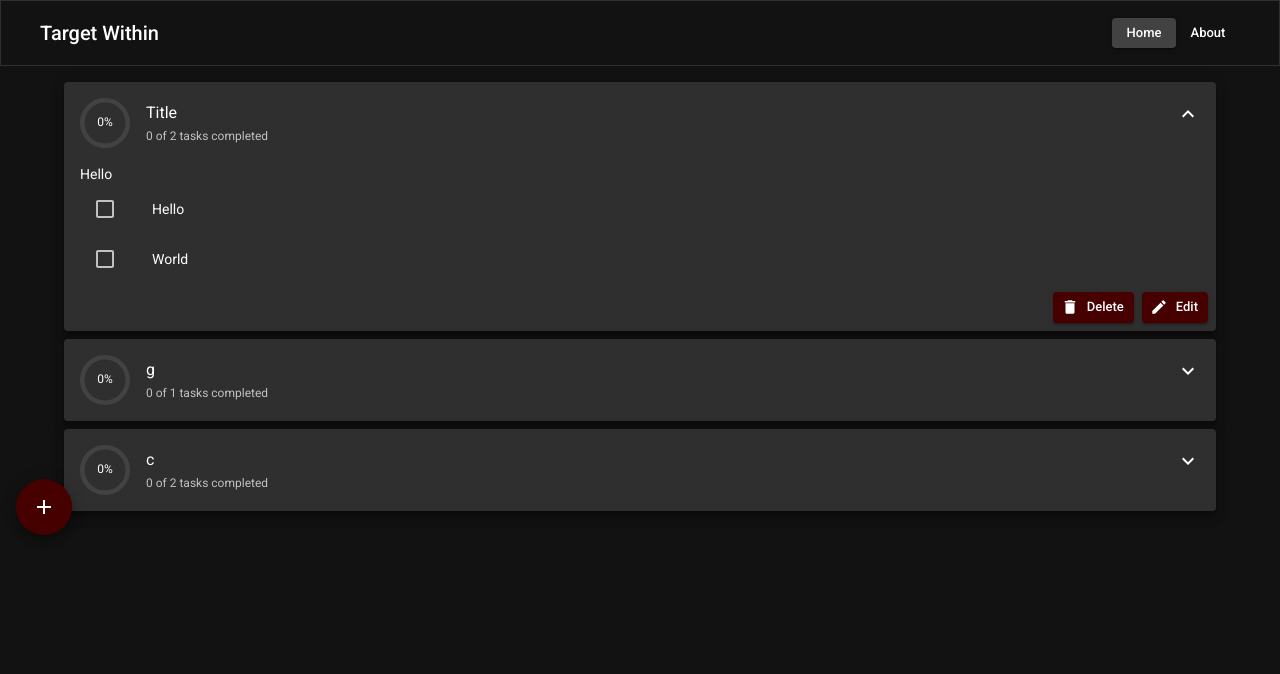
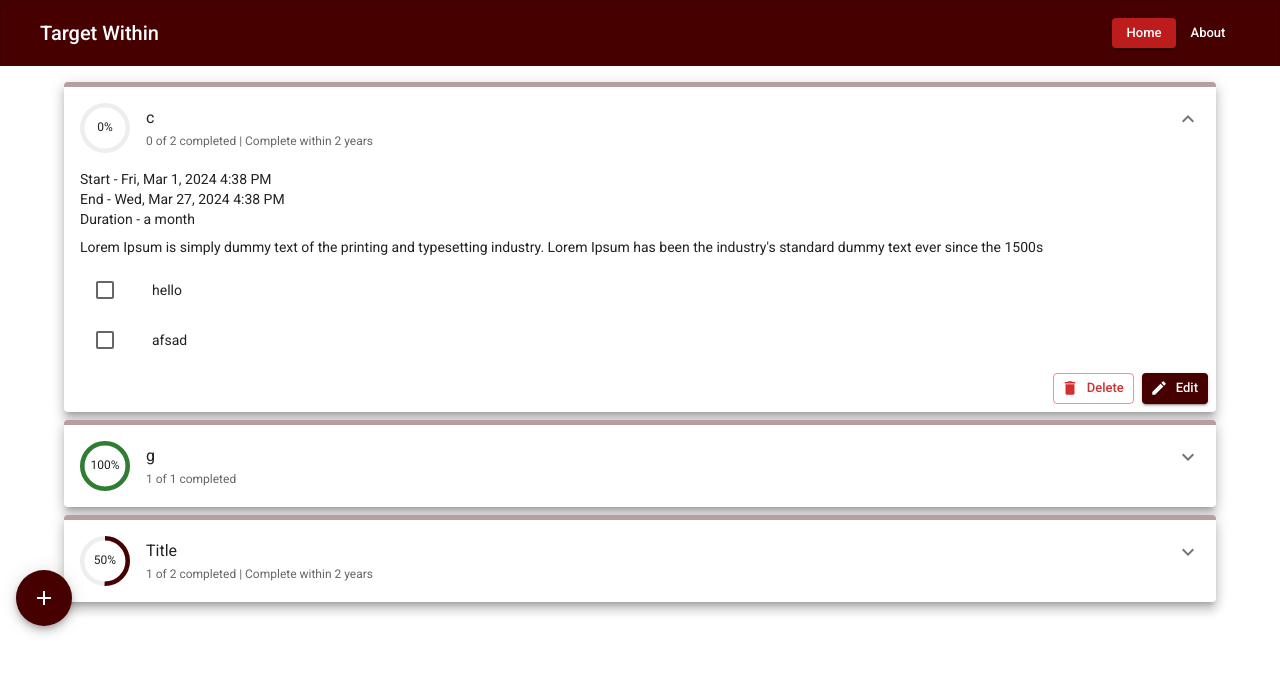
Before and after one commit to nainghtetlinn/target-within, a Next.js app: page / in a window 1280 px wide. Both pictures are taken after a click on the button 1188 px from the left and 114 px from the top of the page. Shown: the top 674 px of the page. Built offline with nearby package versions, Linux system fonts and the light colour scheme.

Commit message:
some touching ui in TargetItem

```diff
--- a/app/components/Navbar.tsx
+++ b/app/components/Navbar.tsx
@@ -40,7 +40,7 @@ const Navbar = () => {
               <Button
                 size='small'
                 variant={currentRoute === '/' ? 'contained' : 'text'}
-                color='inherit'
+                color={currentRoute === '/' ? 'secondary' : 'inherit'}
                 sx={{ textTransform: 'capitalize' }}
                 onClick={() => router.push('/')}
               >
@@ -49,7 +49,7 @@ const Navbar = () => {
               <Button
                 size='small'
                 variant={currentRoute === '/about' ? 'contained' : 'text'}
-                color='inherit'
+                color={currentRoute === '/about' ? 'secondary' : 'inherit'}
                 sx={{ textTransform: 'capitalize' }}
                 onClick={() => router.push('/about')}
               >
--- a/app/components/TargetItem.tsx
+++ b/app/components/TargetItem.tsx
@@ -8,6 +8,7 @@ import {
   Box,
   Card,
   CardHeader,
+  CardContent,
   CardActions,
   List,
   ListItem,
@@ -20,12 +21,14 @@ import {
   Button,
   styled,
   Typography,
+  LinearProgress,
 } from '@mui/material'
 import CircularProgressWithLabel from './CircularProgressWithLabel'
 import type { IconButtonProps } from '@mui/material'
 import type { TargetType } from '@/lib/features/target'
 
 import { useState, useMemo } from 'react'
+import moment from 'moment'
 import { useAppDispatch, useAppSelector } from '@/lib/hook'
 
 import { toggleIsCompleteTask } from '@/lib/features/target'
@@ -62,20 +65,46 @@ const TargetItem = ({ target }: { target: TargetType }) => {
     return allTasks.filter(t => t.targetId === target.id)
   }, [flag])
 
-  const [count, percentage] = useMemo(() => {
+  const [count, taskPercentage] = useMemo(() => {
     const completedTasksCount = tasks.filter(t => t.isComplete).length
-    return [completedTasksCount, (completedTasksCount / tasks.length) * 100]
+    const percentage = Math.floor((completedTasksCount / tasks.length) * 100)
+    return [completedTasksCount, percentage]
   }, [tasks])
+
+  const [status, timeLeftPercentage] = useMemo(() => {
+    const start = moment(target.startedDate)
+    const end = moment(target.dueDate)
+    const now = moment()
+    const totalRange = end.diff(start)
+    const currentRange = now.diff(start)
+    const percentage = 100 - Math.floor((currentRange / totalRange) * 100)
+    return [end.fromNow(true), percentage < 0 ? 0 : percentage]
+  }, [])
+
+  const subStatus = useMemo(() => {
+    if (taskPercentage === 100) return ''
+    return timeLeftPercentage === 0
+      ? "| Time's up"
+      : `| Complete within ${status}`
+  }, [status, taskPercentage])
 
   return (
     <Card raised>
+      <Box>
+        <LinearProgress
+          variant='determinate'
+          value={timeLeftPercentage}
+          sx={{ height: '5px' }}
+        />
+      </Box>
+
       <CardHeader
-        avatar={<CircularProgressWithLabel value={percentage} />}
+        avatar={<CircularProgressWithLabel value={taskPercentage} />}
         title={target.title}
         titleTypographyProps={{
           variant: 'subtitle1',
         }}
-        subheader={`${count} of ${tasks.length} tasks completed`}
+        subheader={`${count} of ${tasks.length} completed ${subStatus}`}
         subheaderTypographyProps={{
           variant: 'caption',
         }}
@@ -91,10 +120,30 @@ const TargetItem = ({ target }: { target: TargetType }) => {
       <Collapse
         in={expanded}
         timeout='auto'
-        unmountOnExit
       >
         <Box sx={{ px: 2 }}>
-          <Typography variant='body2'>{target.description}</Typography>
+          <Typography variant='body2'>
+            Start - {moment(target.startedDate).format('llll')}
+          </Typography>
+          <Typography variant='body2'>
+            End - {moment(target.dueDate).format('llll')}
+          </Typography>
+          <Typography variant='body2'>
+            Duration -{' '}
+            {moment
+              .duration(
+                moment(target.dueDate).diff(target.startedDate),
+                'milliseconds'
+              )
+              .humanize()}
+          </Typography>
+          <Typography
+            variant='body2'
+            sx={{ my: 1 }}
+          >
+            {target.description}
+          </Typography>
+
           <List
             disablePadding
             dense
@@ -126,7 +175,8 @@ const TargetItem = ({ target }: { target: TargetType }) => {
         >
           <Button
             size='small'
-            variant='contained'
+            variant='outlined'
+            color='error'
             startIcon={<DeleteIcon />}
           >
             Delete
--- a/app/page.tsx
+++ b/app/page.tsx
@@ -6,9 +6,17 @@ import CreateNewTargetButton from './components/CreateNewTargetButton'
 import TargetItem from './components/TargetItem'
 
 import { useAppSelector } from '@/lib/hook'
+import { useMemo } from 'react'
+import moment from 'moment'
 
 export default function Home() {
   const { targets } = useAppSelector(store => store.target)
+
+  const sortedTargets = useMemo(
+    () =>
+      [...targets].sort((a, b) => moment(b.startedDate).diff(a.startedDate)),
+    [targets]
+  )
 
   return (
     <section>
@@ -17,7 +25,7 @@ export default function Home() {
           direction='column'
           gap={1}
         >
-          {targets.map(target => (
+          {sortedTargets.map(target => (
             <TargetItem
               key={target.id}
               target={target}
--- a/lib/features/target.ts
+++ b/lib/features/target.ts
@@ -27,21 +27,24 @@ const initialState: TargetStateType = {
     {
       id: '2dce512c-0346-4e38-a85d-771175e05a7e',
       title: 'Title',
-      description: 'Hello',
+      description:
+        "Lorem Ipsum is simply dummy text of the printing and typesetting industry. Lorem Ipsum has been the industry's standard dummy text ever since the 1500s",
       startedDate: '2024-03-01T15:01:22.021Z',
       dueDate: '2024-03-06T15:01:04.000Z',
     },
     {
       id: '2b720386-b0d8-42b7-9d92-64129030442f',
       title: 'g',
-      description: '',
+      description:
+        "Lorem Ipsum is simply dummy text of the printing and typesetting industry. Lorem Ipsum has been the industry's standard dummy text ever since the 1500s",
       startedDate: '2024-03-01T16:38:16.970Z',
-      dueDate: '2024-03-30T16:38:06.000Z',
+      dueDate: '2024-03-02T16:38:06.000Z',
     },
     {
       id: 'ced7a821-f260-47d6-86b0-6e6a4d697b6d',
       title: 'c',
-      description: '',
+      description:
+        "Lorem Ipsum is simply dummy text of the printing and typesetting industry. Lorem Ipsum has been the industry's standard dummy text ever since the 1500s",
       startedDate: '2024-03-01T16:38:30.826Z',
       dueDate: '2024-03-27T16:38:06.000Z',
     },
@@ -51,7 +54,7 @@ const initialState: TargetStateType = {
       id: '6f5a7221-8dd7-4323-ac4d-bab3f15893d1',
       targetId: '2dce512c-0346-4e38-a85d-771175e05a7e',
       title: 'Hello',
-      isComplete: false,
+      isComplete: true,
     },
     {
       id: '32784c5d-8e5c-467d-badf-b9efbb746d39',
@@ -63,7 +66,7 @@ const initialState: TargetStateType = {
       id: 'f5176dd2-5462-47d2-9620-642161149cd2',
       targetId: '2b720386-b0d8-42b7-9d92-64129030442f',
       title: 'hello',
-      isComplete: false,
+      isComplete: true,
     },
     {
       id: 'df24b234-5b08-4317-b57b-734017bcd90d',
--- a/package.json
+++ b/package.json
@@ -17,6 +17,7 @@
     "@mui/x-date-pickers": "^6.19.3",
     "@reduxjs/toolkit": "^2.2.1",
     "dayjs": "^1.11.10",
+    "moment": "^2.30.1",
     "next": "14.1.0",
     "react": "^18",
     "react-dom": "^18",
--- a/providers/themeProvider.tsx
+++ b/providers/themeProvider.tsx
@@ -17,7 +17,7 @@ const roboto = Roboto({
 
 const theme: Theme = createTheme({
   palette: {
-    mode: 'dark',
+    mode: 'light',
     primary: {
       main: '#460000',
     },
```
Also changed, not shown: 1 other file (tests, documents, lock files or other folders).
